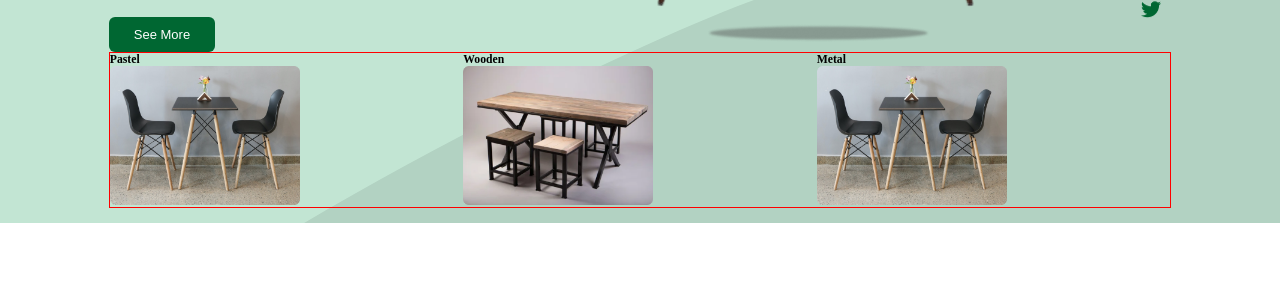
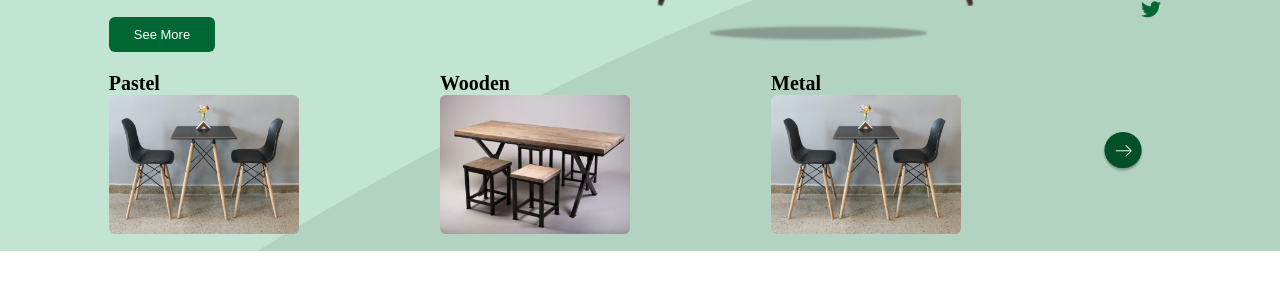
Before and after one commit to GentleMizt/Furniture-website, a plain HTML site: page Raji work/index.html in a window 1280 px wide. Shown: the part 269-558 px from the top of the page. Drawn offline with Linux system fonts and the light colour scheme.

Commit message:
progress

```diff
--- a/Raji work/index.html
+++ b/Raji work/index.html
@@ -67,7 +67,7 @@
                     <img src="./resrc img/unsplash_VtQMBG_Ljc0.png" alt="furn-imgs">
                 </div>
                 <div class="furn-divs">
-
+                    <img src="./resrc img/Group 7 (2).png" alt="">
                 </div>
             </div>
         </div>
--- a/Raji work/style.css
+++ b/Raji work/style.css
@@ -109,8 +109,13 @@ nav{
 }
 .furn-rtgs{
     display: flex;
+    margin-top: 2rem;
     justify-content: space-between;
-    border: 1px solid red;
+    align-items: center;
+    /* border: 1px solid red; */
+}
+.furn-divs h3{
+    font-size: 2rem;
 }
 .furn-divs img{
     width: 60%;
```
Also changed, not shown: Raji work/resrc img/Group 7 (2).png (added).
